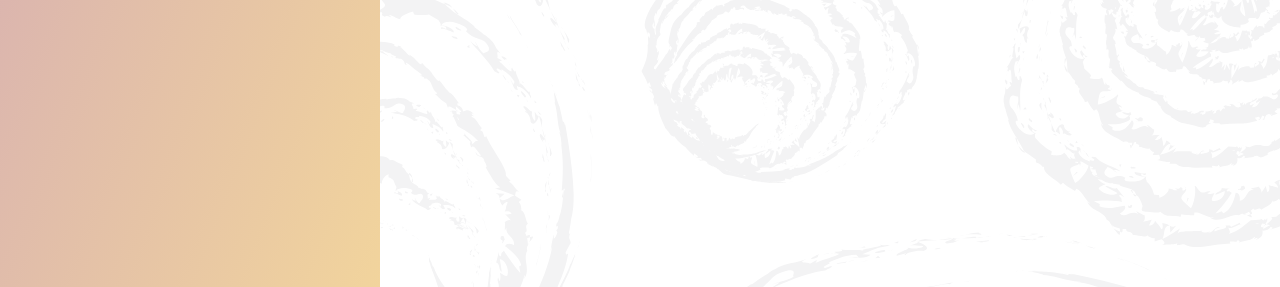
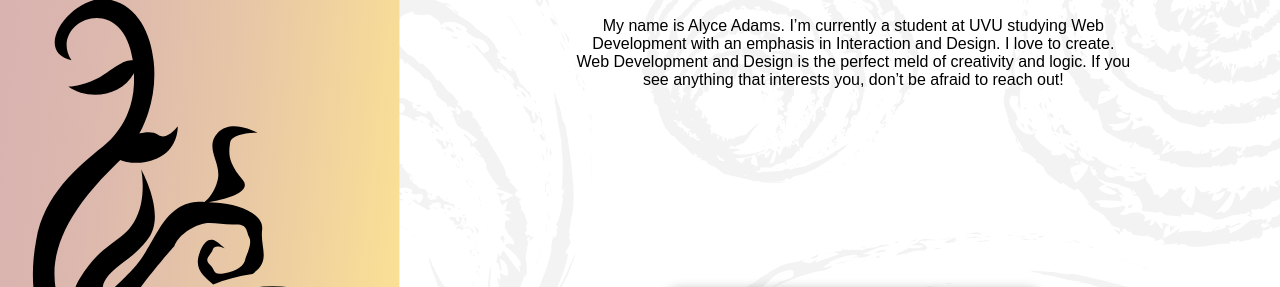
Before and after one commit to AlyceA/personal-portfolio, a plain HTML site: page index.html in a window 1280 px wide. Shown: the part 143-430 px from the top of the page. Drawn offline with Linux system fonts and the light colour scheme; a web font is replaced by a local one.

Commit message:
Added images and formatted using grid

```diff
--- a/index.html
+++ b/index.html
@@ -26,6 +26,7 @@
             <div class='gradient'>
             </div>
             <div class='illustration'>
+                <img src='images/Home Page Illustration.svg'/>
             </div>
         </div>
         <div class='intro'>
@@ -35,13 +36,13 @@
             <div class='about'>
                 <p>My name is Alyce Adams. I’m currently a student at UVU studying Web Development with an emphasis in Interaction and Design. I love to create. Web Development and Design is the perfect meld of creativity and logic. If you see anything that interests you, don’t be afraid to reach out!</p>
             </div>
-        </div>
             <div class='CTA'>
                 <a href='#projects' class='buttonLink'>
                     <div class='button'>
                         <p>PORTFOLIO</p>
                     </div>
                 </a>
+            </div>
         </div>
     </div>
     <div id='projects'>
--- a/style.css
+++ b/style.css
@@ -19,28 +19,22 @@
 
 /* Formatting the side hero image */
 
+#home {
+  display: grid;
+  grid-template-columns: 1fr 2fr;
+}
+
   .graphic {
-    width: 33vw;
-    height: 120vh;
-  }
-
-  .gradient {
-    width: 90%;
-    height: 100%;
-    background: linear-gradient(to bottom right, #D9B2B0, #FBE195);
+    height: vh;
   }
 
 /* Formatting the intro text */
 
   .intro {
-    top: 0;
-    right: 1.5em;
-    width: 66vw;
-    height: 50vh;
     display: flex;
     flex-direction: column;
+    align-items: center;
     justify-content: center;
-    align-items: center;
   }
 
   h1 {
@@ -58,13 +52,12 @@
 /* Formatting for the CTA */
 
   .CTA {
-    right: 1.5em;
-    bottom: 1.5em;
     width: 66vw;
     height: 50vh;
     display: flex;
     justify-content: center;
     align-items: center;
+    margin-top: 3rem;
   }
 
   .button {
```
Also changed, not shown: images/BB8 Pink to Yellow Gradient.svg (added), images/DemocratRepublican Pink to Yellow Gradient.svg (added), images/GitHub Pink to Yellow Gradient.svg (added), images/Gmail Pink to Yellow Gradient.svg (added), images/Home Page Illustration.svg (added), images/LinkedIn Pink to Yellow Gradient.svg (added), images/Pokeball Pink to Yellow Gradient.svg (added). Lines whose indentation alone changed are shown as unchanged.
